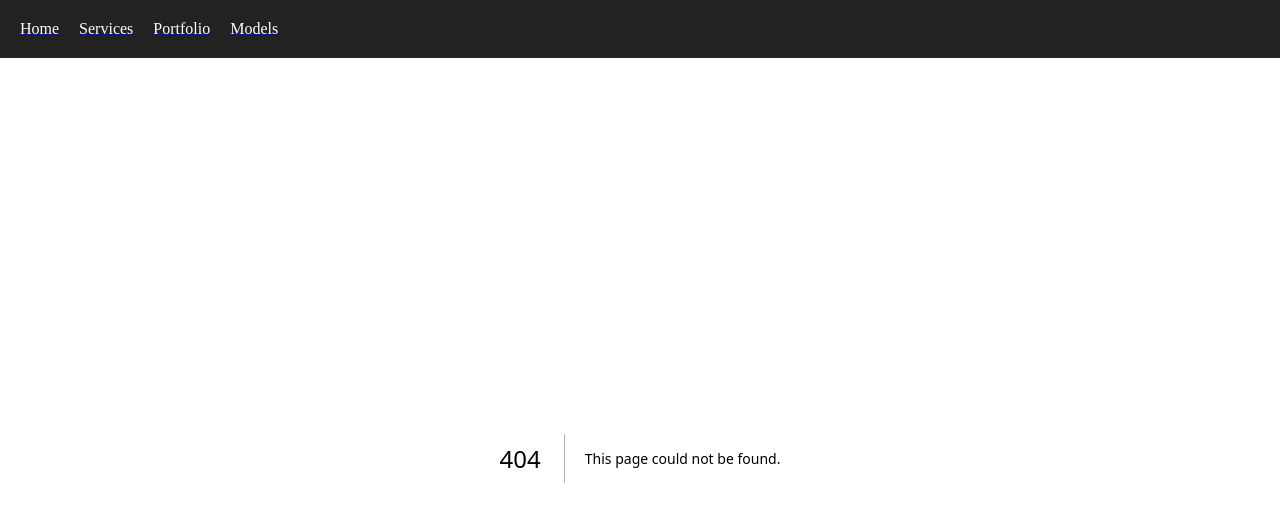
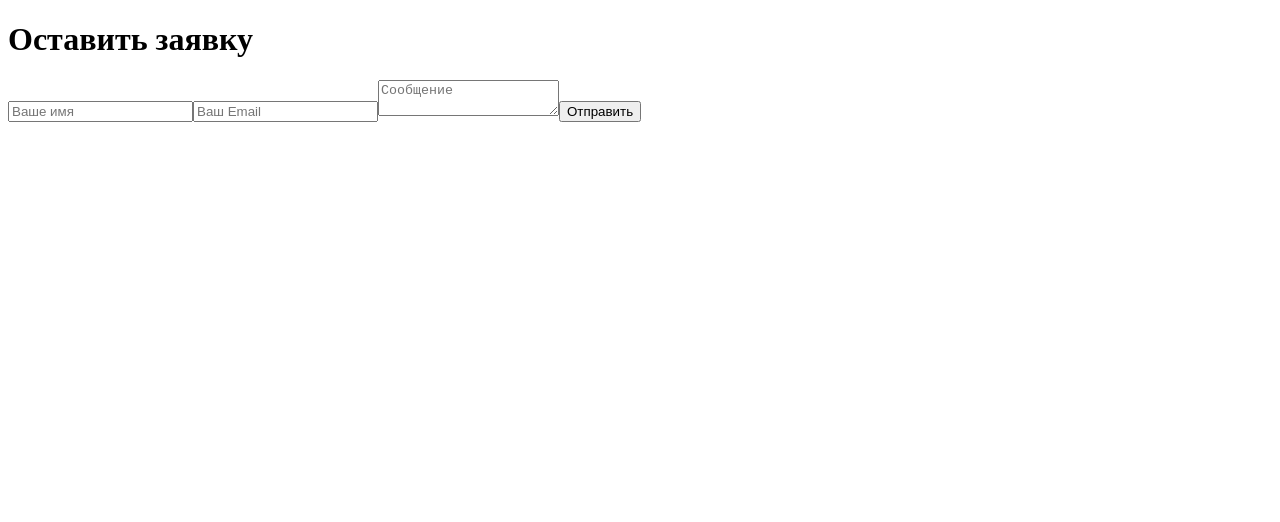
Before and after one commit to orxankerimov027-lang/ABR-MARKETING, a Next.js app: page /Contact in a window 1280 px wide. Before the commit this address had no page. Shown: the top 522 px of the page. Built offline with nearby package versions, Linux system fonts and the light colour scheme.

Commit message:
fix: контактная форма и другие обновления

```diff
--- /dev/null
+++ b/app/Contact/page.tsx
@@ -0,0 +1,44 @@
+'use client';
+import { useState } from 'react';
+
+export default function ContactPage() {
+  const [status, setStatus] = useState('');
+
+  async function handleSubmit(e: React.FormEvent) {
+    e.preventDefault();
+    setStatus('Отправка...');
+
+    const form = e.target as HTMLFormElement;
+    const data = {
+      name: form.name.value,
+      email: form.email.value,
+      message: form.message.value
+    };
+
+    const res = await fetch('/api/contact', {
+      method: 'POST',
+      headers: { 'Content-Type': 'application/json' },
+      body: JSON.stringify(data)
+    });
+
+    if (res.ok) {
+      setStatus('Спасибо за сообщение! Мы с вами скоро свяжемся. Для быстрого ответа напишите в WhatsApp или Instagram.');
+      form.reset();
+    } else {
+      setStatus('Ошибка отправки. Попробуйте позже.');
+    }
+  }
+
+  return (
+    <div>
+      <h1>Оставить заявку</h1>
+      <form onSubmit={handleSubmit}>
+        <input type="text" name="name" placeholder="Ваше имя" required />
+        <input type="email" name="email" placeholder="Ваш Email" required />
+        <textarea name="message" placeholder="Сообщение" required />
+        <button type="submit">Отправить</button>
+      </form>
+      {status && <p>{status}</p>}
+    </div>
+  );
+}
--- /dev/null
+++ b/app/api/contact/route.ts
@@ -0,0 +1,28 @@
+import { NextResponse } from 'next/server';
+import { Resend } from 'resend';
+
+const resend = new Resend(process.env.RESEND_API_KEY);
+
+export async function POST(req: Request) {
+  try {
+    const body = await req.json();
+    const { name, email, message } = body;
+
+    await resend.emails.send({
+      from: process.env.MAIL_FROM || 'no-reply@aimarket.az',
+      to: process.env.TO_EMAIL || 'info@aimarket.az',
+      subject: 'Новое сообщение с формы',
+      html: `
+        <h2>Новое сообщение</h2>
+        <p><b>Имя:</b> ${name}</p>
+        <p><b>Email:</b> ${email}</p>
+        <p><b>Сообщение:</b> ${message}</p>
+      `
+    });
+
+    return NextResponse.json({ success: true });
+  } catch (error) {
+    console.error(error);
+    return NextResponse.json({ success: false, error }, { status: 500 });
+  }
+}
--- a/components/Navbar.tsx
+++ b/components/Navbar.tsx
@@ -10,23 +10,39 @@ export default function Navbar() {
     <nav style={{ padding: '20px', backgroundColor: '#222', color: '#fff' }}>
       <ul style={{ display: 'flex', gap: '20px', listStyle: 'none', margin: 0, padding: 0 }}>
         <li>
-          <Link href="/" locale={locale}>
-            <a style={{ color: router.pathname === '/' ? '#0af' : '#fff' }}>Home</a>
+          <Link
+            href="/"
+            locale={locale}
+            style={{ color: router.pathname === '/' ? '#0af' : '#fff' }}
+          >
+            Home
           </Link>
         </li>
         <li>
-          <Link href="/services" locale={locale}>
-            <a style={{ color: router.pathname === '/services' ? '#0af' : '#fff' }}>Services</a>
+          <Link
+            href="/services"
+            locale={locale}
+            style={{ color: router.pathname === '/services' ? '#0af' : '#fff' }}
+          >
+            Services
           </Link>
         </li>
         <li>
-          <Link href="/portfolio" locale={locale}>
-            <a style={{ color: router.pathname === '/portfolio' ? '#0af' : '#fff' }}>Portfolio</a>
+          <Link
+            href="/portfolio"
+            locale={locale}
+            style={{ color: router.pathname === '/portfolio' ? '#0af' : '#fff' }}
+          >
+            Portfolio
           </Link>
         </li>
         <li>
-          <Link href="/models" locale={locale}>
-            <a style={{ color: router.pathname === '/models' ? '#0af' : '#fff' }}>Models</a>
+          <Link
+            href="/models"
+            locale={locale}
+            style={{ color: router.pathname === '/models' ? '#0af' : '#fff' }}
+          >
+            Models
           </Link>
         </li>
       </ul>
--- a/package.json
+++ b/package.json
@@ -2,6 +2,7 @@
   "name": "abr-marketing",
   "version": "1.0.0",
   "scripts": {
+    "dev": "next dev",
     "build": "next build",
     "cf:build": "node scripts/build-cf.mjs",
     "cfbuild": "node scripts/build-cf.mjs",
```
Also changed, not shown: pages/contact.tsx (+18 -13 lines), tsconfig.json (+21 -4 lines), next-env.d.ts (added).
